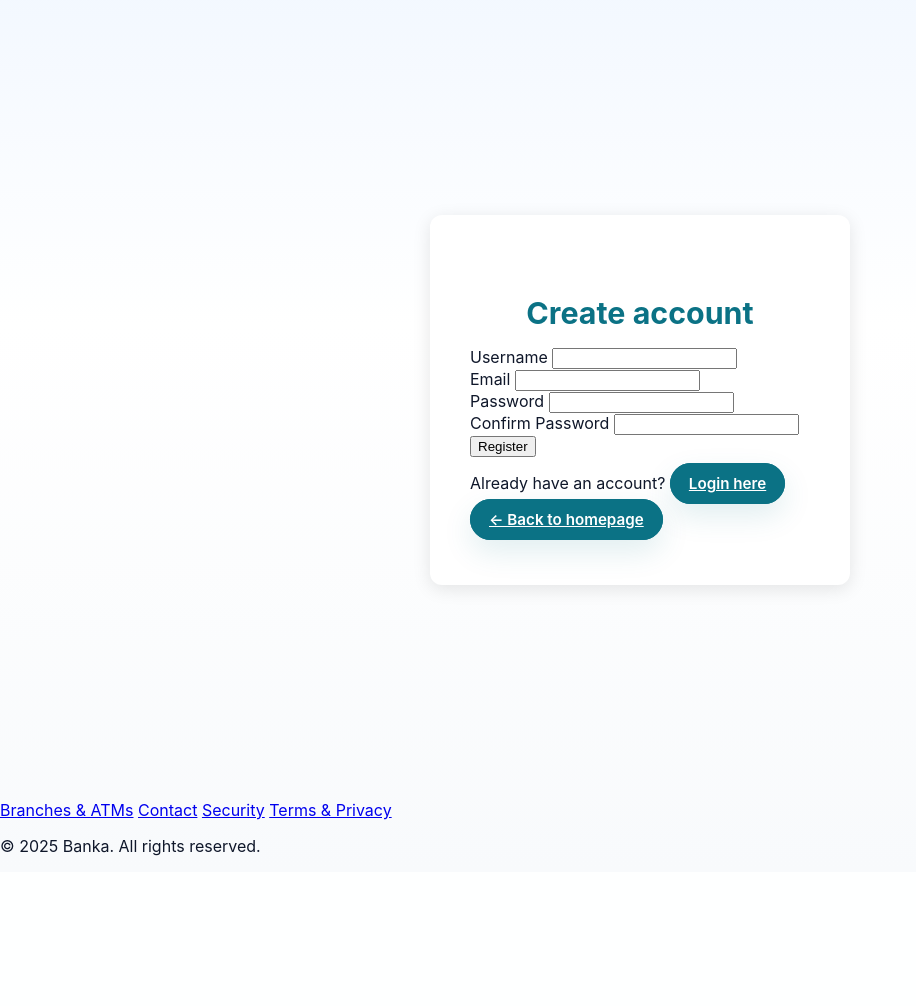
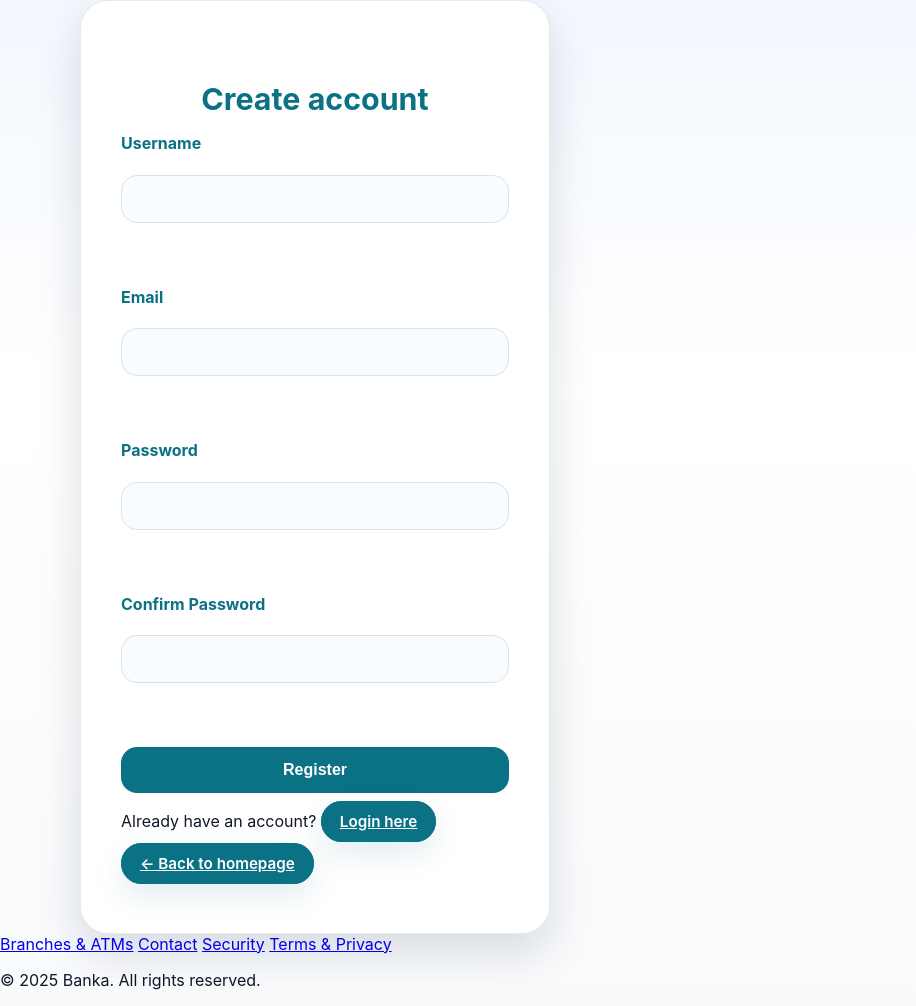
Before and after one commit to eliottpajz/ProjektUBT, a PHP site: page /register.php in a window 1280 px wide. Shown: the part 121-1127 px from the top of the page, without its empty margins (0-916 px from the left). Before the commit the page ends 977 px from the top, so only its background shows below. Run offline with PHP 8.4, Linux system fonts and the light colour scheme; the visitor is signed in with stand-in values (Sample User, id 1).

Commit message:
Stilizim dhe register form
disa permiresime

```diff
--- a/classes/Auth.php
+++ b/classes/Auth.php
@@ -27,6 +27,16 @@ class Auth
             return false;
         }
         return $this->userModel->create($username, $email, $password);
+    }
+
+    public function usernameExists($username)
+    {
+        return (bool) $this->userModel->findByUsername($username);
+    }
+
+    public function emailExists($email)
+    {
+        return (bool) $this->userModel->findByEmail($email);
     }
 
     public function logout()
--- a/footer.php
+++ b/footer.php
@@ -8,6 +8,6 @@
     </div>
     <p id="rightsReserved">&copy; 2025 Banka. All rights reserved.</p>
 </footer>
-<script src="validimi.js"></script>
+<script src="validimi.js?v=3" defer></script>
 </body>
 </html>
--- a/header.php
+++ b/header.php
@@ -28,7 +28,9 @@ function activeLink($page)
         <div class="rightnav">
             <?php if (isset($_SESSION['user_id'])): ?>
                 <span class="user-name">Hi, <?php echo htmlspecialchars($_SESSION['username']); ?></span>
-                <a href="dashboard.php">Dashboard</a>
+                <?php if (isset($_SESSION['user_role']) && $_SESSION['user_role'] === 'admin'): ?>
+                    <a href="dashboard.php">Dashboard</a>
+                <?php endif; ?>
                 <a href="logout.php">Logout</a>
             <?php else: ?>
                 <button onclick="window.location.href='login.php'">Login / Register</button>
--- a/login.php
+++ b/login.php
@@ -25,6 +25,9 @@ require_once 'header.php';
 <main class="auth-page">
     <section class="auth-card">
         <h1>Login</h1>
+        <?php if (!empty($_GET['registered'])): ?>
+            <p class="success">Registration successful! Please log in with your new account.</p>
+        <?php endif; ?>
         <?php if (!empty($errors['form'])): ?>
             <p class="error"><?php echo htmlspecialchars($errors['form']); ?></p>
         <?php endif; ?>
--- a/register.php
+++ b/register.php
@@ -2,7 +2,8 @@
 require_once 'config.php';
 $errors = [];
 $success = '';
-if ($_SERVER['REQUEST_METHOD'] === 'POST') {
+$debugPost = ($_SERVER['REQUEST_METHOD'] === 'POST');
+if ($debugPost) {
     $username = trim($_POST['username'] ?? '');
     $email = trim($_POST['email'] ?? '');
     $password = $_POST['password'] ?? '';
@@ -22,12 +23,20 @@ if ($_SERVER['REQUEST_METHOD'] === 'POST') {
     }
 
     if (empty($errors)) {
+        if ($auth->usernameExists($username)) {
+            $errors['username'] = 'This username is already taken.';
+        }
+        if ($auth->emailExists($email)) {
+            $errors['email'] = 'This email is already registered.';
+        }
+    }
+
+    if (empty($errors)) {
         if ($auth->register($username, $email, $password)) {
-            $success = 'Registration successful! You can now log in.';
-            $username = $email = '';
-        } else {
-            $errors['form'] = 'Registration failed. Username or email may already exist.';
+            header('Location: login.php?registered=1');
+            exit;
         }
+        $errors['form'] = 'Registration failed. Please try again later.';
     }
 }
 require_once 'header.php';
@@ -35,13 +44,16 @@ require_once 'header.php';
 <main class="auth-page">
     <section class="auth-card">
         <h1>Create account</h1>
+        <?php if (!empty($errors) && empty($success)): ?>
+            <p class="error">Please correct the fields below and try again.</p>
+        <?php endif; ?>
         <?php if (!empty($errors['form'])): ?>
             <p class="error"><?php echo htmlspecialchars($errors['form']); ?></p>
         <?php endif; ?>
         <?php if (!empty($success)): ?>
             <p class="success"><?php echo htmlspecialchars($success); ?></p>
         <?php endif; ?>
-        <form id="registerForm" action="register.php" method="POST" novalidate>
+        <form id="registerForm" action="<?php echo htmlspecialchars($_SERVER['PHP_SELF']); ?>" method="POST" novalidate>
             <label for="username">Username</label>
             <input id="username" name="username" type="text" value="<?php echo htmlspecialchars($username ?? ''); ?>" required>
             <div id="usernameError" class="error"><?php echo htmlspecialchars($errors['username'] ?? ''); ?></div>
@@ -58,8 +70,17 @@ require_once 'header.php';
             <input id="confirm_password" name="confirm_password" type="password" required>
             <div id="confirmPasswordError" class="error"><?php echo htmlspecialchars($errors['confirm_password'] ?? ''); ?></div>
 
-            <button type="submit" class="primary">Register</button>
+            <button id="registerButton" type="submit" class="primary">Register</button>
         </form>
+        <?php if (!empty($debugPost)): ?>
+            <div class="success">
+                <p>POST request received by server.</p>
+                <pre style="background:#f3f4f6;padding:12px;border-radius:10px;color:#111;">
+Method: <?php echo htmlspecialchars($_SERVER['REQUEST_METHOD']); ?>
+POST: <?php echo htmlspecialchars(print_r($_POST, true)); ?>
+</pre>
+            </div>
+        <?php endif; ?>
         <p>Already have an account? <a class="btn-link" href="login.php">Login here</a></p>
         <p><a class="btn-link" href="index.php">← Back to homepage</a></p>
     </section>
--- a/style.css
+++ b/style.css
@@ -206,21 +206,126 @@ main {
 .box:hover {
     box-shadow: 0 6px 15px rgba(0, 0, 0, 0.2);
 }
-.auth-page {
+..auth-page {
     min-height: 100vh;
     display: flex;
     justify-content: center;
     align-items: center;
-    padding: 1rem;
+    padding: 2rem 1rem;
+    background: linear-gradient(180deg, #eef7fb 0%, #ffffff 100%);
 }
 
 .auth-card {
     width: 100%;
-    max-width: 420px;
-    background: #FFFFFF;
-    border-radius: 12px;
-    padding: 1.5rem;
-    box-shadow: 0 4px 18px rgba(0, 0, 0, 0.1);
+    max-width: 470px;
+    background: #ffffff;
+    border-radius: 28px;
+    box-shadow: 0 18px 45px rgba(15, 23, 42, 0.14);
+    padding: 2.2rem;
+    border: 1px solid rgba(11, 114, 133, 0.12);
+}
+
+.auth-card form {
+    display: grid;
+    gap: 1rem;
+    margin-top: 1rem;
+}
+
+.auth-card label {
+    display: block;
+    margin-bottom: 0.35rem;
+    font-weight: 700;
+    color: #0b7285;
+}
+
+.auth-card input,
+.auth-card textarea {
+    width: 100%;
+    padding: 14px 16px;
+    border-radius: 16px;
+    border: 1px solid #d6e3ee;
+    background: #f9fcff;
+    font-size: 1rem;
+    color: #1f2937;
+    transition: border-color 0.2s ease, box-shadow 0.2s ease;
+}
+
+.auth-card input:focus,
+.auth-card textarea:focus {
+    outline: none;
+    border-color: #0b7285;
+    box-shadow: 0 0 0 5px rgba(11, 114, 133, 0.08);
+}
+
+.auth-card .primary {
+    width: 100%;
+    padding: 14px 18px;
+    border: none;
+    border-radius: 16px;
+    background: #0b7285;
+    color: #ffffff;
+    font-size: 1rem;
+    font-weight: 700;
+    cursor: pointer;
+    transition: transform 0.2s ease, background-color 0.2s ease;
+}
+
+.auth-card .primary:hover {
+    background: #095c72;
+    transform: translateY(-1px);
+}
+
+.auth-card .error,
+.auth-card .success {
+    margin-top: 0;
+    margin-bottom: 0.75rem;
+}
+
+.auth-card .error {
+    color: #d03a45;
+    min-height: 1.25rem;
+    font-size: 0.95rem;
+}
+
+.auth-card .success {
+    color: #0b7285;
+}
+
+.auth-card h1 {
+    font-size: clamp(1.6rem, 4vw, 2.1rem);
+    margin-bottom: 0.75rem;
+    color: #0b7285;
+}
+
+.auth-card p {
+    line-height: 1.6;
+}
+
+@media (max-width: 600px) {
+    .auth-card {
+        padding: 1.5rem;
+    }
+}
+
+.dashboard-section {
+    max-width: 1080px;
+    margin: 2rem auto;
+    padding: 1rem;
+}
+
+.admin-products,
+.message-list {
+    background: #ffffff;
+    border-radius: 20px;
+    padding: 1.75rem;
+    box-shadow: 0 18px 50px rgba(15, 23, 42, 0.08);
+    margin-bottom: 1.75rem;
+}
+
+.admin-product-list,
+.message-list {
+    display: grid;
+    gap: 1rem;
 }
 
 @media (min-width: 768px) {
```
Also changed, not shown: validimi.js (+28 -8 lines).
